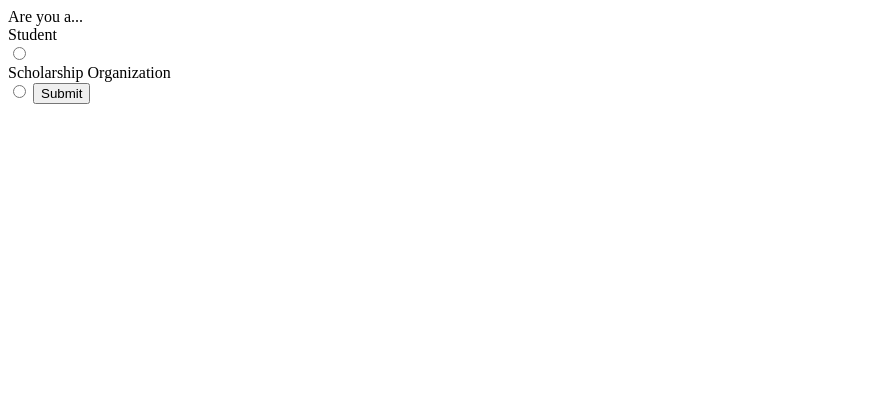
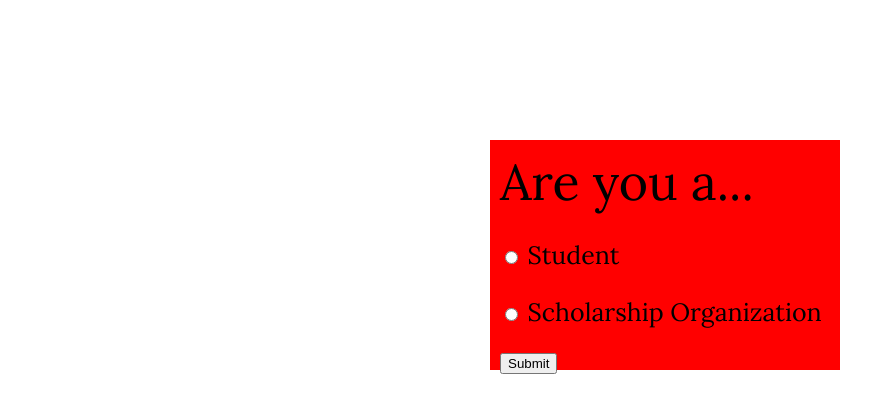
Before and after one commit to jedouard98/scholar-fish, a Python web app: template templates/student-or-scholar.html in a window 1280 px wide. Shown: the top 413 px of the page, without its empty margins (0-895 px from the left). Run offline with Jinja, Linux system fonts and the light colour scheme; the template is opened without the code that fills it, so the values that code supplies are empty.

Commit message:
CSS for the studnet or orginization section of the page

```diff
--- a/assets/stylesheets/student-or-scholar.css
+++ b/assets/stylesheets/student-or-scholar.css
@@ -0,0 +1,23 @@
+@import url(https://fonts.googleapis.com/css?family=Lora:400,400italic);
+
+.sign-in{
+  background-color: red;
+  position: absolute;
+  width: 330px ;
+  height: 210px;
+  padding: 10px;
+  z-index: 15;
+  top: 30%;
+  left: 50%;
+  margin: -100px 0 0 -150px;
+
+}
+.head-question{
+  font-size: 50px;
+  font-family: 'Lora', serif;
+
+}
+p{
+  font-size: 25px;
+  font-family: 'Lora', serif;
+}
--- a/templates/student-or-scholar.html
+++ b/templates/student-or-scholar.html
@@ -5,17 +5,15 @@
   <title>ScholarFish - A Place to Swim through the Application Process! </title>
 </head>
 <body>
-  <div>
+  <div class="sign-in">
     <div class="head-question">
     Are you a...
-  </div>
+    </div>
     <form method="post">
-      Student<br>
-      <input type="radio" name="student-or-scholar-option" value="True"><br>
-      Scholarship Organization<br>
-      <input type="radio" name="student-or-scholar-option" value="False">
+    <p> <input type="radio" name="student-or-scholar-option" value="True"> Student </p>
+    <p> <input type="radio" name="student-or-scholar-option" value="False"> Scholarship Organization </p>
     <button type="submit">Submit</button>
     </form>
-</div>
+  </div>
 </body>
 </html>
```
